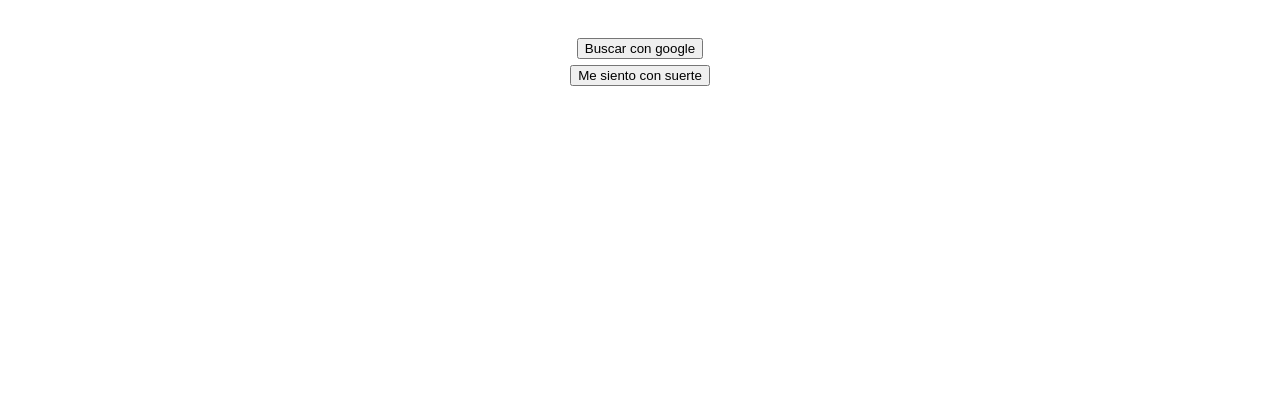
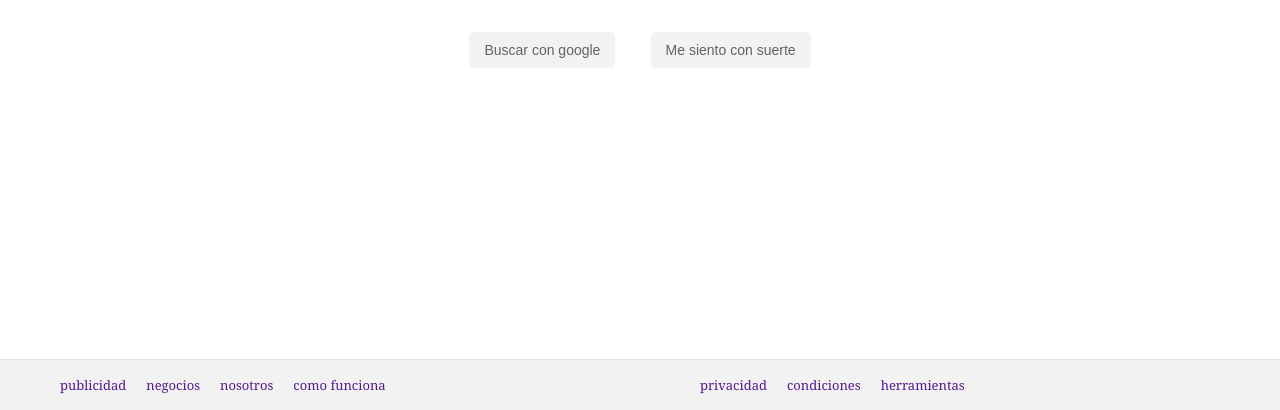
Before and after one commit to Tdroidd/google-clone, a plain HTML site: page index.html in a window 1280 px wide. Shown: the part 390-800 px from the top of the page. Drawn offline with Linux system fonts and the light colour scheme.

Commit message:
proyecto clon de google terminado

```diff
--- a/css/styles.css
+++ b/css/styles.css
@@ -97,3 +97,53 @@ main .main-input .micro-icon {
     height: 27px;
     cursor: pointer;
 }
+main .main-buttons {
+    width: 530px;
+    margin: 0 auto;
+}
+main .main-buttons div {
+    display: inline-block;
+}
+main .main-buttons button {
+    height: 36px;
+    background-color: #f2f2f2;
+    border: 0;
+    font-size: 14px;
+    color: #5f6368;
+    border-radius: 5px;
+    padding: 0 15px;
+    margin-right: 15px;
+    margin-left: 15px;
+}
+main .main-buttons button:hover {
+    border:1px solid rgb(25, 52, 100);
+    box-shadow: 0 1px 1px  black;
+}
+footer {
+    width: 100%;
+    height: 50px;
+    position: absolute;
+    bottom: 0;
+    display: grid;
+    grid-template-columns: 1fr 1fr;
+    align-items: center;
+    font-size: 13px;
+    background-color: #f2f2f2;
+    border-top: 1px solid #e4e4e4;
+}
+footer ul {
+    margin: 10px;
+    list-style: none;
+    display: flex;
+    padding: left;
+}
+footer .footer-left {
+    justify-self: left;
+}
+footer .footer-rif {
+    justify-self: right;
+}
+footer ul li a {
+    margin: 10px;e
+    color: #5f6368
+}
--- a/index.html
+++ b/index.html
@@ -50,6 +50,34 @@
         </section>
     </main>
 
+    <footer>
+        <ul class="footer-left">
+            <li>
+                <a href="">publicidad</a>
+            </li>
+            <li>
+                <a href="">negocios</a>
+            </li>
+            <li>
+                <a href="">nosotros</a>
+            </li>
+            <li>
+                <a href="">como funciona</a>
+            </li>
+        </ul>
+        <ul class="footer-right">
+            <li>
+                <a href="">privacidad</a>
+            </li>
+            <li>
+                <a href="">condiciones</a>
+            </li>
+            <li>
+                <a href="">herramientas</a>
+            </li>
+        </ul>
+    </footer>
+
 
 </body>
 </html>
```
